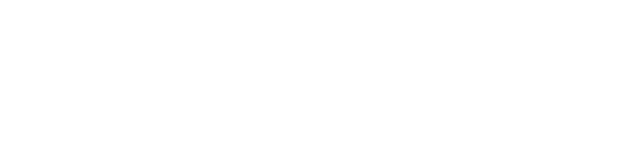
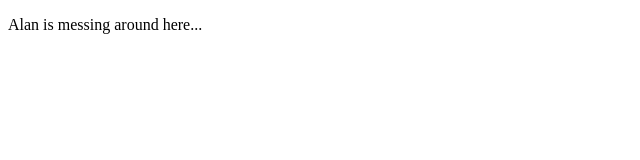
Before and after one commit to jofhatkea/playingwithalan, a plain HTML site: page index.html in a window 1280 px wide. Shown: the whole page, without its empty margins (0-640 px from the left). Drawn offline with Linux system fonts and the light colour scheme.

Commit message:
Add footer

```diff
--- a/index.html
+++ b/index.html
@@ -105,5 +105,8 @@
   <div></div>
   <div></div>
   <div></div>
+  <footer>
+  	<p>Alan is messing around here...</p>
+  </footer>
 </body>
 </html>
```
